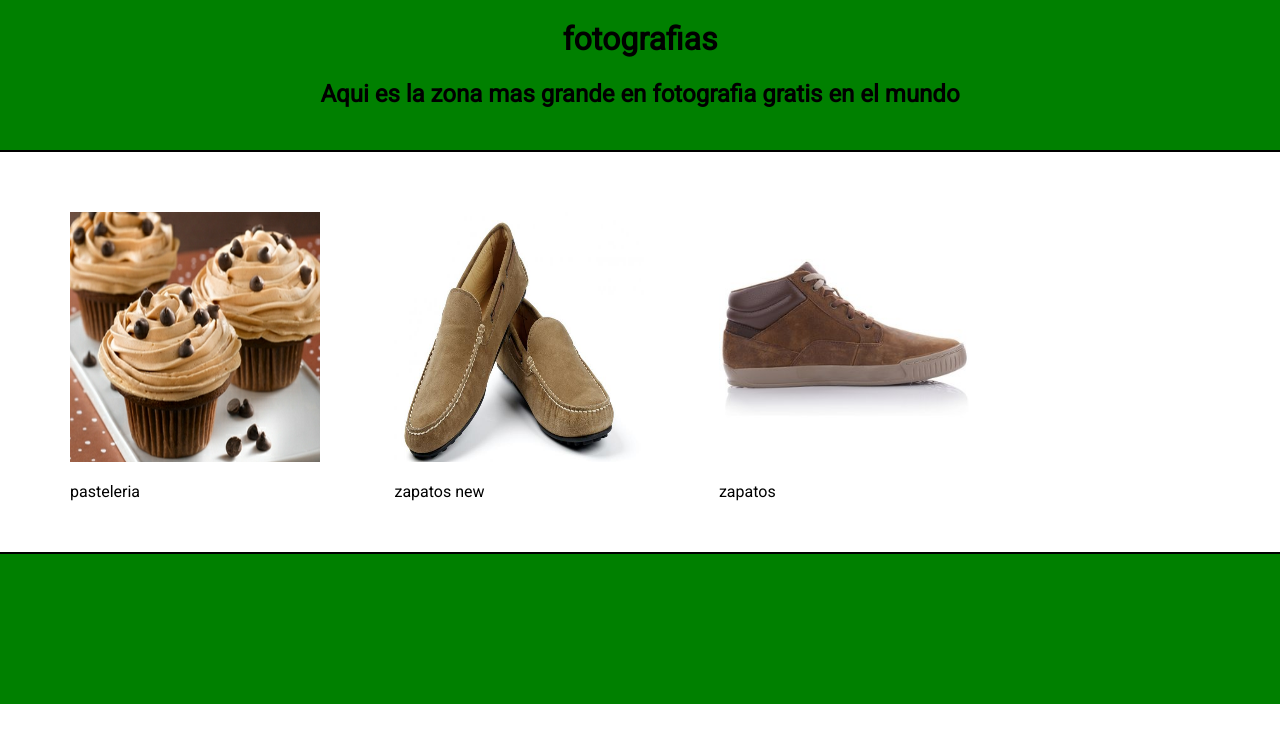
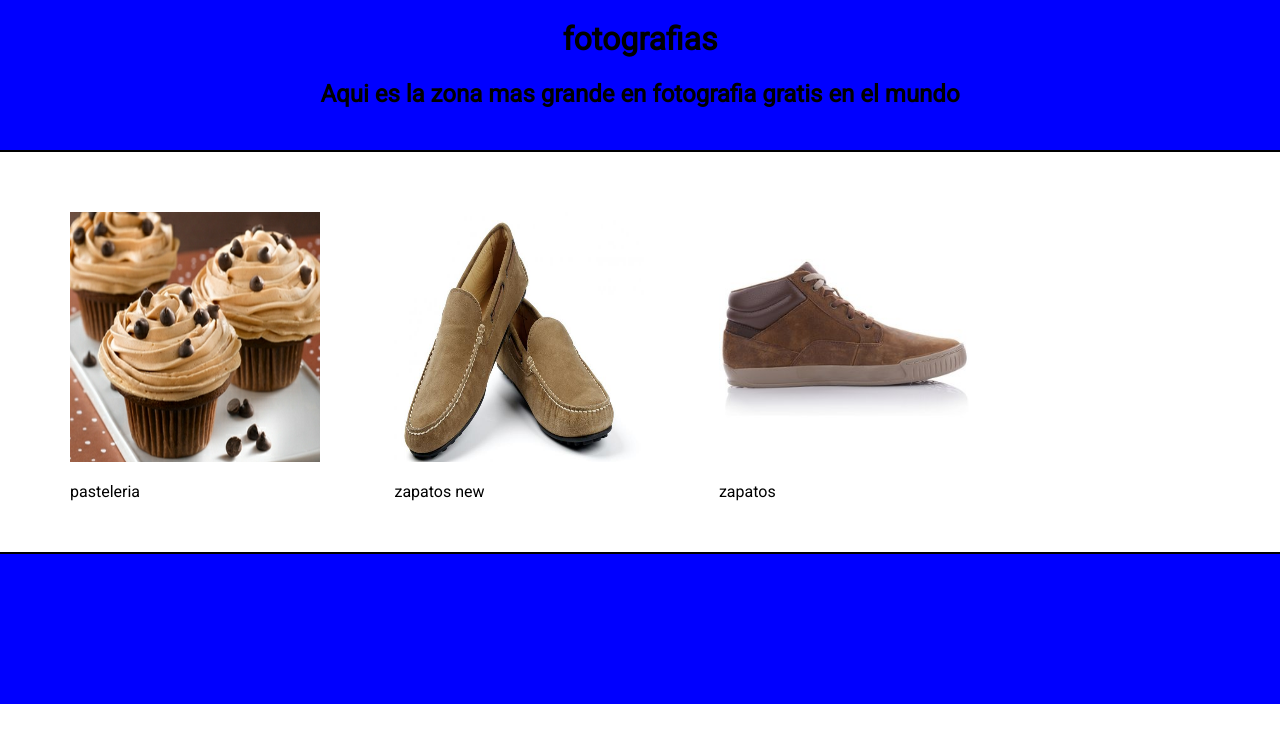
Before and after one commit to Hectordavid500/pagina-web, a plain HTML site: page index.html in a window 1280 px wide. Drawn offline with Linux system fonts and the light colour scheme.

```diff
--- a/ah.css
+++ b/ah.css
@@ -2,7 +2,7 @@ header{
 	position: relative;
 	width: 100%;
 	height: 150px;
-	background: green;
+	background: blue;
 	top: -21px;
 	text-align: center;
 }
@@ -44,6 +44,6 @@ footer{
 	position: relative;
 	width: 100%;
 	height: 150px;
-	background: green;
+	background: blue;
 	top: -21px;
 }
```
